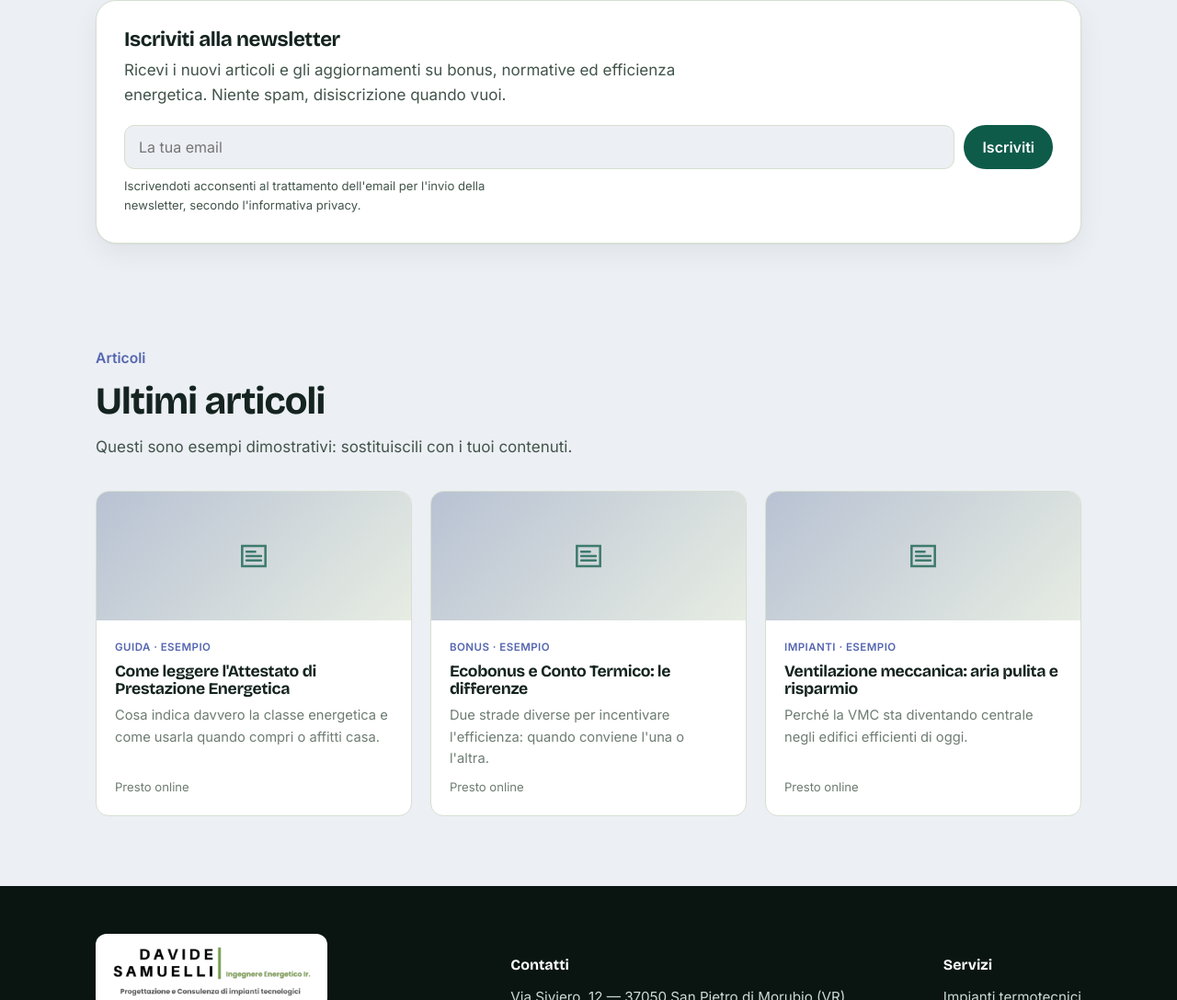
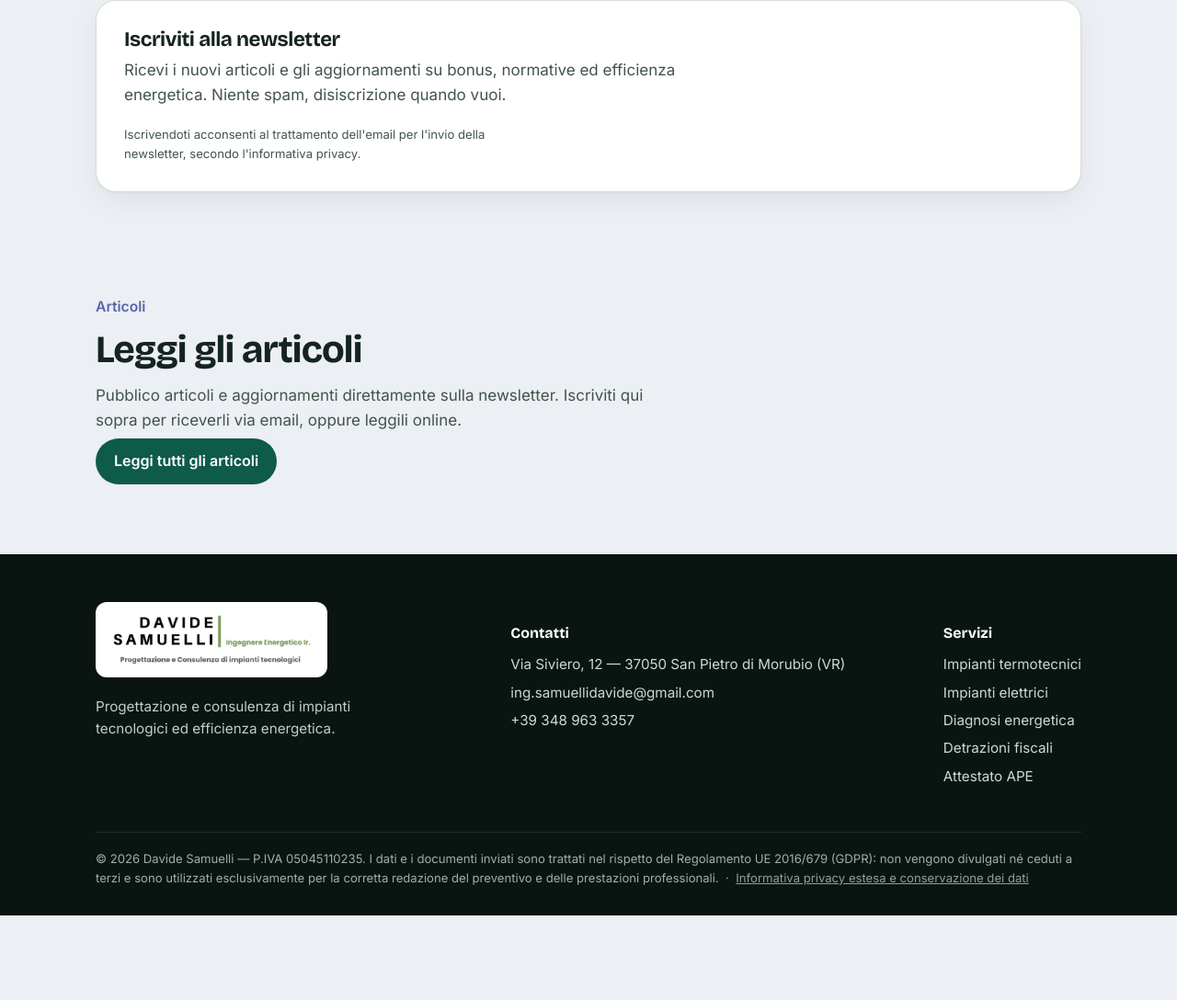
Before and after one commit to samuellidavide-max/engineering, a plain HTML site: page news.html in a window 1280 px wide. Shown: the part 596-1684 px from the top of the page at 92% size. After the commit the page ends 1592 px from the top, so only its background shows below. Drawn offline with nearby package versions, Linux system fonts and the light colour scheme.

Commit message:
Add files via upload

```diff
--- a/config.js
+++ b/config.js
@@ -12,4 +12,5 @@ const CONFIG = {
   // apre l'informativa integrata qui sotto (da personalizzare).
   privacyUrl: "",
   web3formsKey: "",              // chiave da web3forms.com (moduli via email)
+  kitArticlesUrl: "https://davide-samuelli.kit.com/f7fe4321c7",           // link PUBBLICO degli articoli Kit (per il pulsante "Leggi gli articoli")
 };
--- a/news.html
+++ b/news.html
@@ -45,53 +45,16 @@
   <div class="newsbox fade-up">
     <h3>Iscriviti alla newsletter</h3>
     <p>Ricevi i nuovi articoli e gli aggiornamenti su bonus, normative ed efficienza energetica. Niente spam, disiscrizione quando vuoi.</p>
-    <form class="jsform newsletter" name="newsletter" method="POST">
-      <p hidden><label>Non compilare<input name="bot-field"></label></p>
-      <input type="hidden" name="oggetto" value="Nuova iscrizione newsletter">
-      <input type="email" name="email" required placeholder="La tua email">
-      <button class="btn btn-primary" type="submit">Iscriviti</button>
-    </form>
-    <div class="form-ok" hidden><b>Iscrizione registrata!</b> Grazie, riceverai i prossimi aggiornamenti via email.</div>
+    <div class="kit-embed">
+      <script async data-uid="7081736d07" src="https://davide-samuelli.kit.com/7081736d07/index.js"></script>
+    </div>
     <p class="news-consent">Iscrivendoti acconsenti al trattamento dell'email per l'invio della newsletter, secondo l'informativa privacy.</p>
   </div>
 </div></section>
 
 <section class="block"><div class="wrap">
-  <div class="sec-head fade-up"><div class="eyebrow">Articoli</div><h2>Ultimi articoli</h2><p>Questi sono esempi dimostrativi: sostituiscili con i tuoi contenuti.</p></div>
-  <!-- ===================================================================
-       COME AGGIUNGERE UN ARTICOLO:
-       copia un blocco <article>...</article> qui sotto, incollalo come primo
-       della lista e cambia: tag, titolo, testo e data. Salva e ripubblica.
-       =================================================================== -->
-  <div class="news-grid">
-    <article class="article fade-up">
-      <div class="thumb"><svg viewBox="0 0 24 24" fill="none"><path d="M4 5h16v14H4z" stroke="currentColor" stroke-width="1.6"/><path d="M7 9h6M7 12h10M7 15h10" stroke="currentColor" stroke-width="1.6" stroke-linecap="round"/></svg></div>
-      <div class="abody">
-        <span class="tag">Guida · Esempio</span>
-        <h3>Come leggere l'Attestato di Prestazione Energetica</h3>
-        <p>Cosa indica davvero la classe energetica e come usarla quando compri o affitti casa.</p>
-        <span class="date">Presto online</span>
-      </div>
-    </article>
-    <article class="article fade-up">
-      <div class="thumb"><svg viewBox="0 0 24 24" fill="none"><path d="M4 5h16v14H4z" stroke="currentColor" stroke-width="1.6"/><path d="M7 9h6M7 12h10M7 15h10" stroke="currentColor" stroke-width="1.6" stroke-linecap="round"/></svg></div>
-      <div class="abody">
-        <span class="tag">Bonus · Esempio</span>
-        <h3>Ecobonus e Conto Termico: le differenze</h3>
-        <p>Due strade diverse per incentivare l'efficienza: quando conviene l'una o l'altra.</p>
-        <span class="date">Presto online</span>
-      </div>
-    </article>
-    <article class="article fade-up">
-      <div class="thumb"><svg viewBox="0 0 24 24" fill="none"><path d="M4 5h16v14H4z" stroke="currentColor" stroke-width="1.6"/><path d="M7 9h6M7 12h10M7 15h10" stroke="currentColor" stroke-width="1.6" stroke-linecap="round"/></svg></div>
-      <div class="abody">
-        <span class="tag">Impianti · Esempio</span>
-        <h3>Ventilazione meccanica: aria pulita e risparmio</h3>
-        <p>Perché la VMC sta diventando centrale negli edifici efficienti di oggi.</p>
-        <span class="date">Presto online</span>
-      </div>
-    </article>
-  </div>
+  <div class="sec-head fade-up"><div class="eyebrow">Articoli</div><h2>Leggi gli articoli</h2><p>Pubblico articoli e aggiornamenti direttamente sulla newsletter. Iscriviti qui sopra per riceverli via email, oppure leggili online.</p></div>
+  <div class="fade-up" style="margin-top:6px"><a id="articlesBtn" class="btn btn-primary" href="#" target="_blank" rel="noopener" hidden>Leggi tutti gli articoli</a></div>
 </div></section>
 <footer>
   <div class="wrap">
--- a/site.js
+++ b/site.js
@@ -16,6 +16,9 @@ document.addEventListener('DOMContentLoaded', function(){
   }
   var io=new IntersectionObserver(function(es){es.forEach(function(e){if(e.isIntersecting){e.target.classList.add('in');io.unobserve(e.target);}});},{threshold:.12});
   document.querySelectorAll('.fade-up').forEach(function(el){io.observe(el);});
+
+  var ab=document.getElementById('articlesBtn');
+  if(ab && CONFIG.kitArticlesUrl){ ab.href=CONFIG.kitArticlesUrl; ab.hidden=false; }
 
   document.querySelectorAll('form.jsform').forEach(function(form){
     form.addEventListener('submit', async function(e){
--- a/style.css
+++ b/style.css
@@ -363,3 +363,5 @@ body[data-theme="dark"][class*="theme-"]{--bg:#0B1512}
 .viz-news .plane{animation:fly 3s ease-in-out infinite}
 @keyframes fly{0%{transform:translate(0,0);opacity:0}18%{opacity:1}82%{opacity:1}100%{transform:translate(120px,42px);opacity:0}}
 .viz-news .dot{transform-box:view-box;transform-origin:196px 104px;animation:pop 1.8s ease-in-out infinite}
+
+.kit-embed{margin-top:18px}
```
